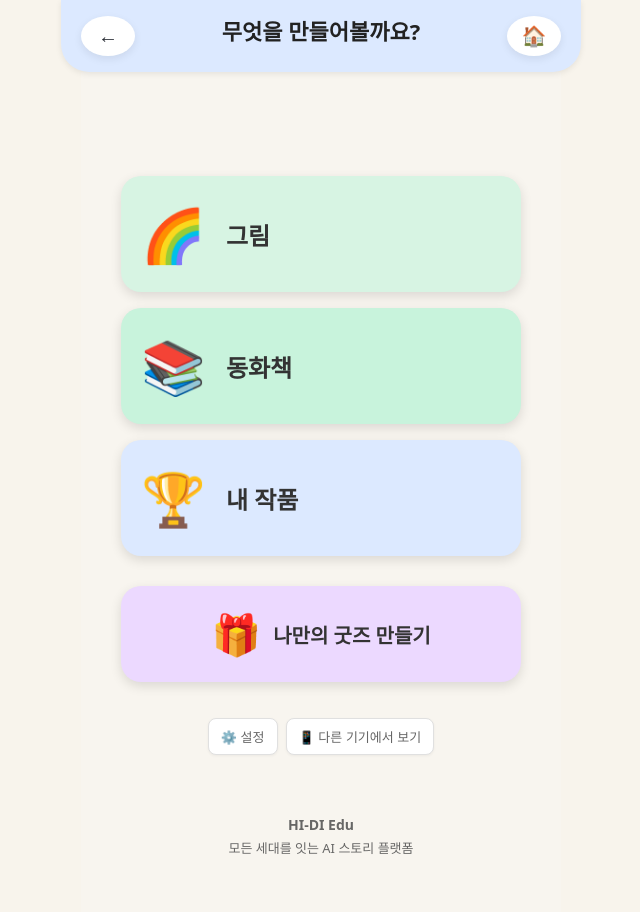
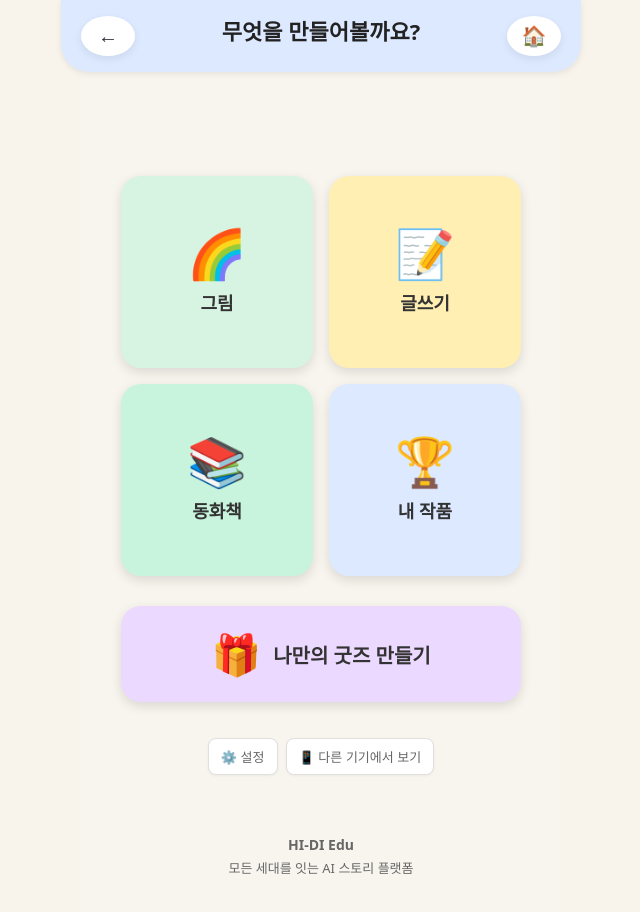
Before and after one commit to sunsudun25-cloud/hidi-story-maker, a React (Vite) app: page /home in a window 1280 px wide. Shown: the top 912 px of the page, without its empty margins (319-959 px from the left). Built offline with nearby package versions, Linux system fonts and the light colour scheme.

Commit message:
Revert "🗑️ REMOVE: Writing menu from Home page"
This reverts commit 6bdee563e5bd85370182dd3acab01068a58cec2b.

```diff
--- a/src/pages/Home.css
+++ b/src/pages/Home.css
@@ -8,24 +8,23 @@
   gap: 20px;
 }
 
-/* 3개 카드 레이아웃 - 더 넓게 */
+/* 기존 home-grid-menu, home-menu-tile 등은 색상만 변수 사용으로 맞춰주면 됩니다 */
 .home-grid-menu {
   width: 100%;
-  display: flex;
-  flex-direction: column;
+  display: grid;
+  grid-template-columns: 1fr 1fr;
   gap: 16px;
   margin-bottom: 10px;
 }
 
 .home-menu-tile {
-  width: 100%;
-  padding: 32px 20px;
+  aspect-ratio: 1;
   border-radius: var(--card-radius);
   display: flex;
-  flex-direction: row;
+  flex-direction: column;
   align-items: center;
-  justify-content: flex-start;
-  gap: 20px;
+  justify-content: center;
+  gap: 12px;
   cursor: pointer;
   transition: all 0.3s ease;
   box-shadow: var(--card-shadow);
@@ -57,14 +56,13 @@
 }
 
 .tile-icon {
-  font-size: 52px;
+  font-size: 48px;
   line-height: 1;
-  flex-shrink: 0;
 }
 
 .tile-label {
-  font-size: 24px;
-  font-weight: 700;
+  font-size: 18px;
+  font-weight: 600;
   color: var(--text-main);
 }
 
--- a/src/pages/Home.tsx
+++ b/src/pages/Home.tsx
@@ -13,13 +13,19 @@ export default function Home() {
             <div className="tile-label">그림</div>
           </div>
 
-          {/* 두 번째: 동화책 */}
+          {/* 두 번째: 글쓰기 */}
+          <div className="home-menu-tile yellow" onClick={() => navigate("/write")}>
+            <div className="tile-icon">📝</div>
+            <div className="tile-label">글쓰기</div>
+          </div>
+
+          {/* 세 번째: 동화책 */}
           <div className="home-menu-tile cyan" onClick={() => navigate("/storybook")}>
             <div className="tile-icon">📚</div>
             <div className="tile-label">동화책</div>
           </div>
 
-          {/* 세 번째: 내 작품 */}
+          {/* 네 번째: 내 작품 */}
           <div className="home-menu-tile blue" onClick={() => navigate("/my-works")}>
             <div className="tile-icon">🏆</div>
             <div className="tile-label">내 작품</div>
```
